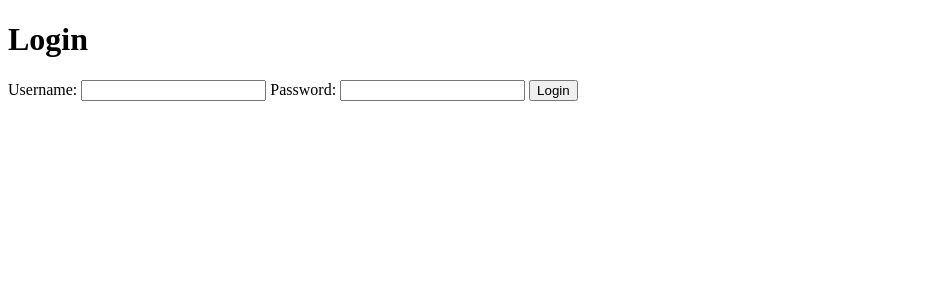
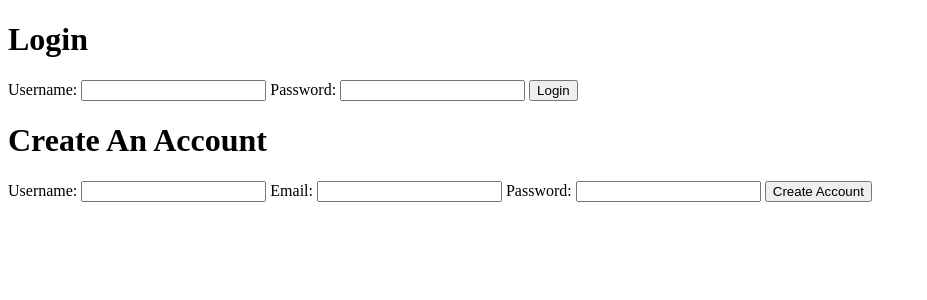
Before and after one commit to Caleb-Beazel/moto-service-app, a Flask app: page / in a window 1280 px wide. Shown: the top 300 px of the page, without its empty margins (0-927 px from the left). Run offline with Flask 3, Linux system fonts and the light colour scheme.

Commit message:
'create account' added to login page

```diff
--- a/forms.py
+++ b/forms.py
@@ -6,3 +6,9 @@ class LoginForm(FlaskForm):
     username = StringField('Username: ', [validators.InputRequired()])
     password = PasswordField('Password: ', [validators.InputRequired()])
     submit = SubmitField("Login")
+
+class CreateAccount(FlaskForm):
+    username = StringField("Username: ", [validators.InputRequired()])
+    email = StringField("Email: ", [validators.InputRequired()])
+    password = PasswordField("Password: ", [validators.InputRequired()])
+    submit = SubmitField("Create Account")
--- a/server.py
+++ b/server.py
@@ -3,7 +3,7 @@ from model import connect_to_db, db, User, Vehicle, Service, Occurence
 from jinja2 import StrictUndefined
 from werkzeug.security import generate_password_hash, check_password_hash
 from flask_login import LoginManager, login_required, UserMixin, login_manager,login_user, logout_user, current_user
-from forms import LoginForm
+from forms import LoginForm, CreateAccount
 import crud
 
 
@@ -21,7 +21,29 @@ def load_user(user_id):
 @app.route("/")
 def homepage():
     login_form = LoginForm()
-    return render_template("homepage.html", login_form=login_form)
+    new_account_form = CreateAccount()
+    return render_template("homepage.html", login_form=login_form, new_account_form=new_account_form)
+
+@app.route("/new-account", methods=["POST"])
+def new_account():
+    new_account_form = CreateAccount()
+    username = new_account_form.username.data
+    email = new_account_form.email.data
+    password = new_account_form.password.data
+
+    existing_username = User.query.filter_by(username=username).first()
+    existing_email = User.query.filter_by(email=email).first()
+
+    if existing_username:
+        flash(f"An account with the username {username} already exists in our system. Please try another.")
+    elif existing_email:
+        flash(f"We already have an account on file for {email}.")
+    else:
+        user = crud.create_user(username, email, password)
+        db.session.add(user)
+        db.session.commit()
+        flash("Account created! Please log in to begin.")
+    return redirect("/")
 
 @app.route("/login", methods=["POST"])
 def process_login():
--- a/templates/homepage.html
+++ b/templates/homepage.html
@@ -14,4 +14,18 @@
       {{ login_form.submit(class="btn btn-primary mt-3") }}
     </form>
   </div>
+
+  <div class="w-50">
+    <h1>Create An Account</h1>
+    <form action="{{ url_for('new_account') }}" method="POST">
+      {{ new_account_form.csrf_token() }}
+      {{ new_account_form.username.label(class="form-label") }}
+      {{ new_account_form.username(class="form-control") }}
+      {{ new_account_form.email.label(class="form-label") }}
+      {{ new_account_form.email(class="form-control") }}
+      {{ new_account_form.password.label(class="form-label") }}
+      {{ new_account_form.password(class="form-control") }}
+      {{ new_account_form.submit(class="btn btn-primary mt-3") }}
+    </form>
+  </div>
 {% endblock %}
```
